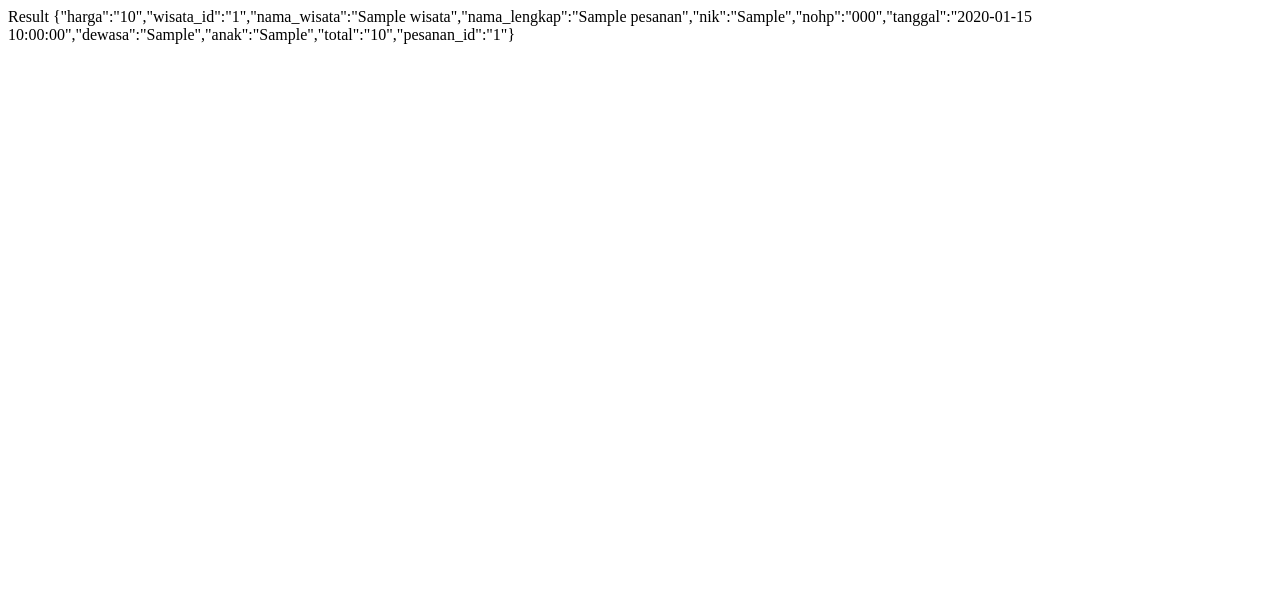
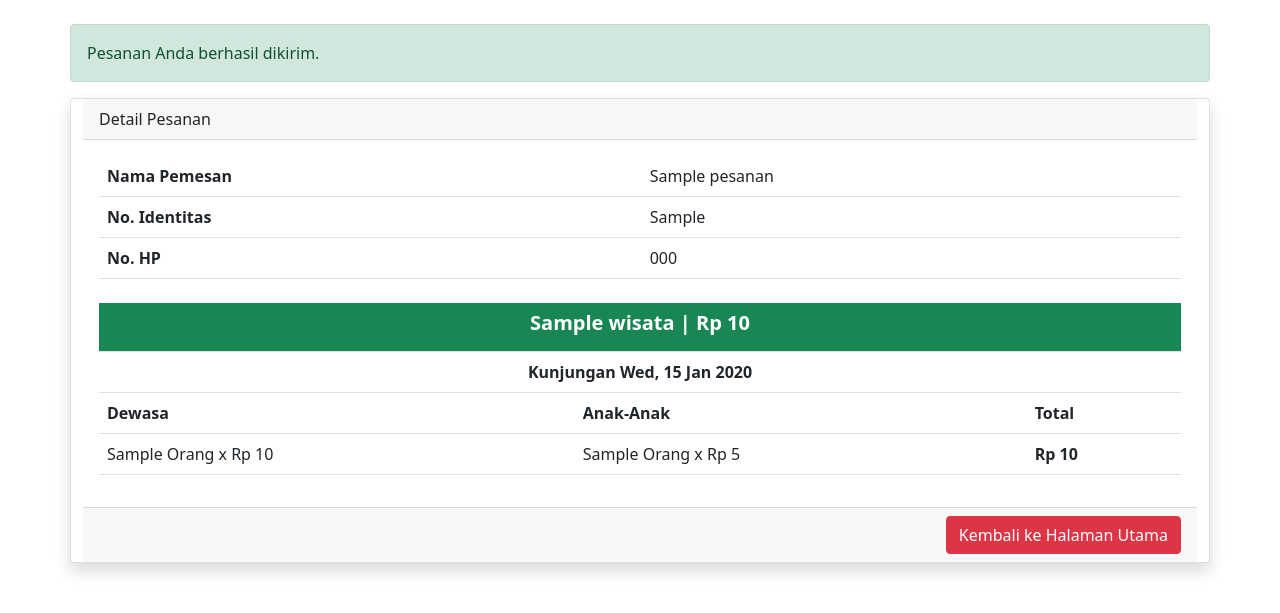
Before and after one commit to yogaiw/serkom, a PHP site: page /result.php in a window 1280 px wide. Shown: the top 613 px of the page. Run offline with PHP 8.4, Linux system fonts and the light colour scheme; tables that the repository leaves empty or names only in its code hold one stand-in row (values such as "Sample post").

Commit message:
hasil pesanan done

```diff
--- a/models/Pesanan.php
+++ b/models/Pesanan.php
@@ -27,7 +27,7 @@ class Pesanan {
     public function showResult() {
         global $conn;
 
-        $query = "SELECT * FROM pesanan
+        $query = "SELECT * FROM $this->table
         LEFT JOIN wisata ON pesanan.wisata_id = wisata.wisata_id
         ORDER BY pesanan_id DESC
         LIMIT 1
--- a/result.php
+++ b/result.php
@@ -10,9 +10,59 @@
 <!DOCTYPE html>
 <html>
     <head>
-        Result
+        <title>Rincian Pesanan</title>
+        <meta charset="utf-8">
+        <meta name="viewport" content="width=device-width, initial-scale=1">
+
+        <link rel="stylesheet" type="text/css" href="assets/css/bootstrap.min.css">
+        <link rel="stylesheet" type="text/css" href="assets/css/custom.css">
+        <script src="assets/js/bootstrap.min.js"></script>
     </head>
     <body>
-        <?php echo json_encode($result) ?>
+        <div class="container">
+            <div class="row py-4">
+                <div class="alert alert-success">Pesanan Anda berhasil dikirim.</div>
+                <div class="card shadow">
+                    <div class="card-header">Detail Pesanan</div>
+                    <div class="card-body">
+                        <table class="table mb-4">
+                            <tr>
+                                <td><b>Nama Pemesan</b></td>
+                                <td><?= $result['nama_lengkap'] ?></td>
+                            </tr>
+                            <tr>
+                                <td><b>No. Identitas</b></td>
+                                <td><?= $result['nik'] ?></td>
+                            </tr>
+                            <tr>
+                                <td><b>No. HP</b></td>
+                                <td><?= $result['nohp'] ?></td>
+                            </tr>
+                        </table>
+                        <table class="table">
+                            <tr>
+                                <td class="text-center bg-success text-white" colspan="3"><h5><b><?= $result['nama_wisata'] ?> | <?= rupiah($result['harga']) ?></b></h5></td>
+                            </tr>
+                            <tr>
+                                <td class="text-center" colspan="3"><b>Kunjungan <?= date('D, d M Y', strtotime($result['tanggal'])) ?></b></td>
+                            </tr>
+                            <tr>
+                                <td><b>Dewasa</b></td>
+                                <td><b>Anak-Anak</b></td>
+                                <td><b>Total</b></td>
+                            </tr>
+                            <tr>
+                                <td><?= $result['dewasa'] ?> Orang x <?= rupiah($result['harga']) ?></td>
+                                <td><?= $result['anak'] ?> Orang x <?= rupiah($result['harga']/2) ?></td>
+                                <td><b><?= rupiah($result['total']) ?></b></td>
+                            </tr>
+                        </table>
+                    </div>
+                    <div class="card-footer">
+                        <a class="btn btn-danger" href="index.php" style="float: right;">Kembali ke Halaman Utama</a>
+                    </div>
+                </div>
+            </div>
+        </div>
     </body>
 </html>
```
